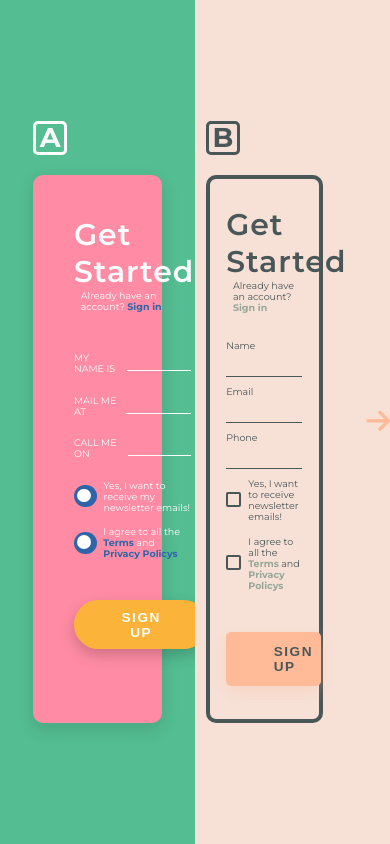
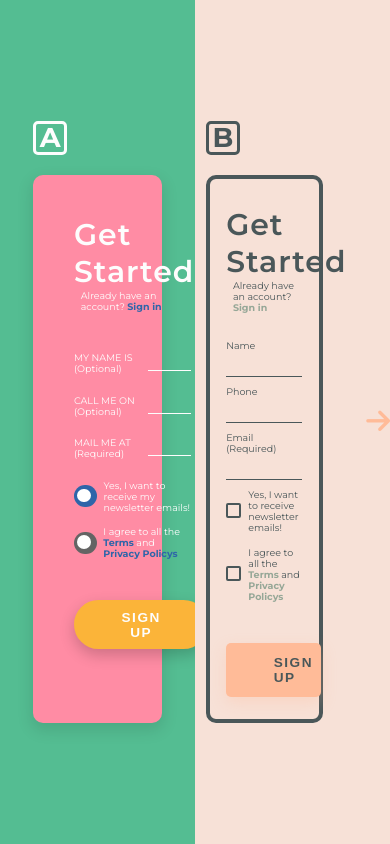
Before and after one commit to hansentim/examen-ui, a React (Create React App) app: page /test1 in a window 390 px wide. Built offline with nearby package versions, Linux system fonts and the light colour scheme.

Commit message:
small fixes on responsive and changed color of switch on test 1

```diff
--- a/src/animations.js
+++ b/src/animations.js
@@ -16,7 +16,7 @@ export const pageAnimation = {
     x: 0,
     opacity: 1,
     transition: {
-      duration: 0.5,
+      duration: 0.3,
       ease: 'easeOut',
 
       staggerChildren: 0.25,
@@ -29,9 +29,8 @@ export const titleAnim = {
   show: {
     x: 0,
     transition: {
-      duration: 0.75,
+      duration: 0.5,
       ease: 'easeOut',
-      /* staggerChildren: 0.5, */
     },
   },
 };
@@ -40,7 +39,7 @@ export const pageAnimationB = {
   show: {
     x: 0,
     opacity: 1,
-    transition: { duration: 1, ease: 'easeOut', staggerChildren: 0.5 },
+    transition: { duration: 0.75, ease: 'easeOut', staggerChildren: 0.5 },
   },
 };
 
@@ -49,9 +48,8 @@ export const titleAnimB = {
   show: {
     x: 0,
     transition: {
-      duration: 1.3,
+      duration: 1,
       ease: 'easeOut',
-      /* staggerChildren: 0.5, */
     },
   },
 };
@@ -62,7 +60,6 @@ export const titleAnimC = {
     transition: {
       duration: 1.5,
       ease: 'easeOut',
-      /* staggerChildren: 0.5, */
     },
   },
 };
--- a/src/pages/AnimationTest.js
+++ b/src/pages/AnimationTest.js
@@ -154,6 +154,9 @@ const StyledAnim = styled.div`
   @media (min-width: 1920px) {
     padding: 15rem 15rem 1rem 15rem;
   }
+  @media (min-width: 1300px) {
+    padding: 20rem 15rem 1rem 15rem;
+  }
   @media (min-width: 2500px) {
     padding: 20rem 15rem 1rem 15rem;
   }
--- a/src/pages/Test1.js
+++ b/src/pages/Test1.js
@@ -52,15 +52,15 @@ const Test1 = () => {
                       Already have an account? <span>Sign in</span>
                     </p>
                     <div className="label">
-                      <label>MY NAME IS</label>
+                      <label>MY NAME IS (Optional)</label>
                       <input id="text" type="text" />
                     </div>
                     <div className="label">
-                      <label>MAIL ME AT</label>
+                      <label>CALL ME ON (Optional)</label>
                       <input id="text" type="email" />
                     </div>
                     <div className="label">
-                      <label>CALL ME ON</label>
+                      <label>MAIL ME AT (Required)</label>
                       <input id="text" type="text" />
                     </div>
                     <div className="switchBox">
@@ -72,7 +72,7 @@ const Test1 = () => {
                       <p>Yes, I want to receive my newsletter emails!</p>
                     </div>
                     <div className="switchBox">
-                      <label className="switch">
+                      <label className="switch switchTwo">
                         <input type="checkbox" />
                         <span className="slider"></span>
                       </label>
@@ -108,11 +108,11 @@ const Test1 = () => {
                       <input id="text" type="text" />
                     </div>
                     <div className="label">
-                      <label>Email</label>
+                      <label>Phone</label>
                       <input id="text" type="email" />
                     </div>
                     <div className="label">
-                      <label>Phone</label>
+                      <label>Email (Required)</label>
                       <input id="text" type="text" />
                     </div>
                     <div className="switchBox">
@@ -287,7 +287,7 @@ const StyledFormA = styled.form`
     border: none;
     border-bottom: 1.5px solid #fdfdfd;
     outline: none;
-    width: 70%;
+    width: 60%;
     color: #fdfdfd;
   }
   .ctBox {
@@ -404,6 +404,17 @@ const StyledFormA = styled.form`
   }
   .buttonA:active {
     transform: translateY(-1px);
+  }
+  .switchTwo {
+    .slider {
+      background-color: #646464;
+    }
+    input:checked + .slider {
+      background-color: #54bd92;
+    }
+    input:focus + .slider {
+      box-shadow: 0 0 1px #54bd92;
+    }
   }
 `;
 
```
